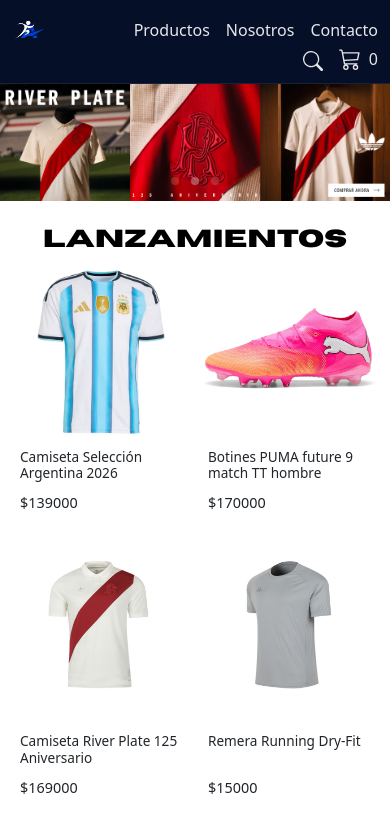
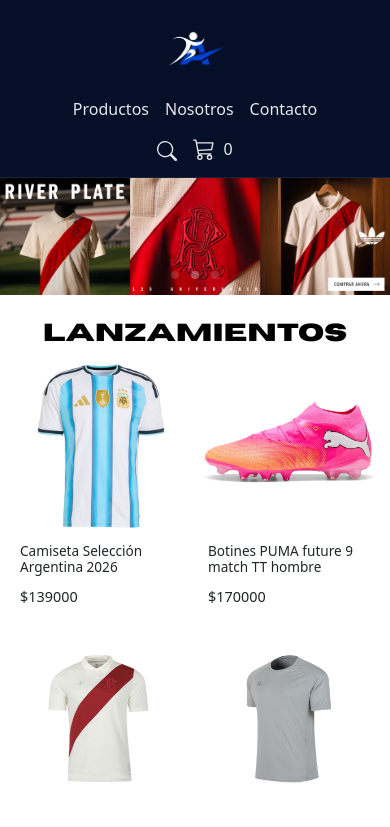
Before and after one commit to toralessantiago/ecommerce, a React (Vite) app in the folder ecommerce/: page / in a window 390 px wide. Shown: the top 827 px of the page. Built offline with nearby package versions, Linux system fonts and the light colour scheme.

Commit message:
Cambios en el Navbar para celulares

```diff
--- a/ecommerce/src/components/Navbar.jsx
+++ b/ecommerce/src/components/Navbar.jsx
@@ -42,15 +42,15 @@
   }, [busqueda, navigate]);
 
   return (
-    <nav className="navbar navbar-dark bg-dark navbar-fijo">
-      <div className="container-fluid d-flex align-items-center p-0">
+    <nav className="navbar navbar-dark bg-dark navbar-fijo py-3 py-lg-2">
+      <div className="container-fluid d-flex flex-column flex-lg-row align-items-center p-0">
         {/* LOGO */}
-        <NavLink className="navbar-brand" to="/">
+        <NavLink className="navbar-brand m-0" to="/">
           <img src={miLogo} alt="Logo" className="navbar-logo-img" />
         </NavLink>
 
         {/* PRODUCTOS */}
-        <div className="d-flex gap-3">
+        <div className="d-flex gap-3 my-3 my-lg-0">
           <NavLink className="nav-link text-white" to="/productos">
             Productos
           </NavLink>
@@ -64,7 +64,7 @@
         </div>
 
         {/* LUPA + CARRITO */}
-        <div className="ms-auto d-flex align-items-center gap-3">
+        <div className="ms-lg-auto d-flex align-items-center gap-3">
           <button
             className="nav-link text-white bg-transparent border-0"
             onClick={() => {
--- a/ecommerce/src/styles/navbar.css
+++ b/ecommerce/src/styles/navbar.css
@@ -56,11 +56,18 @@
   z-index: 9999;
 }
 
+
 @media (max-width: 768px) {
   .navbar-logo-img {
-    height: 35px;
+    height: 65px !important;
+    width: auto;
   }
+
   .navbar{
     padding: 12px;
   }
+
+  .nav-link {
+    font-size: 1.0rem;
+  }
 }
```
